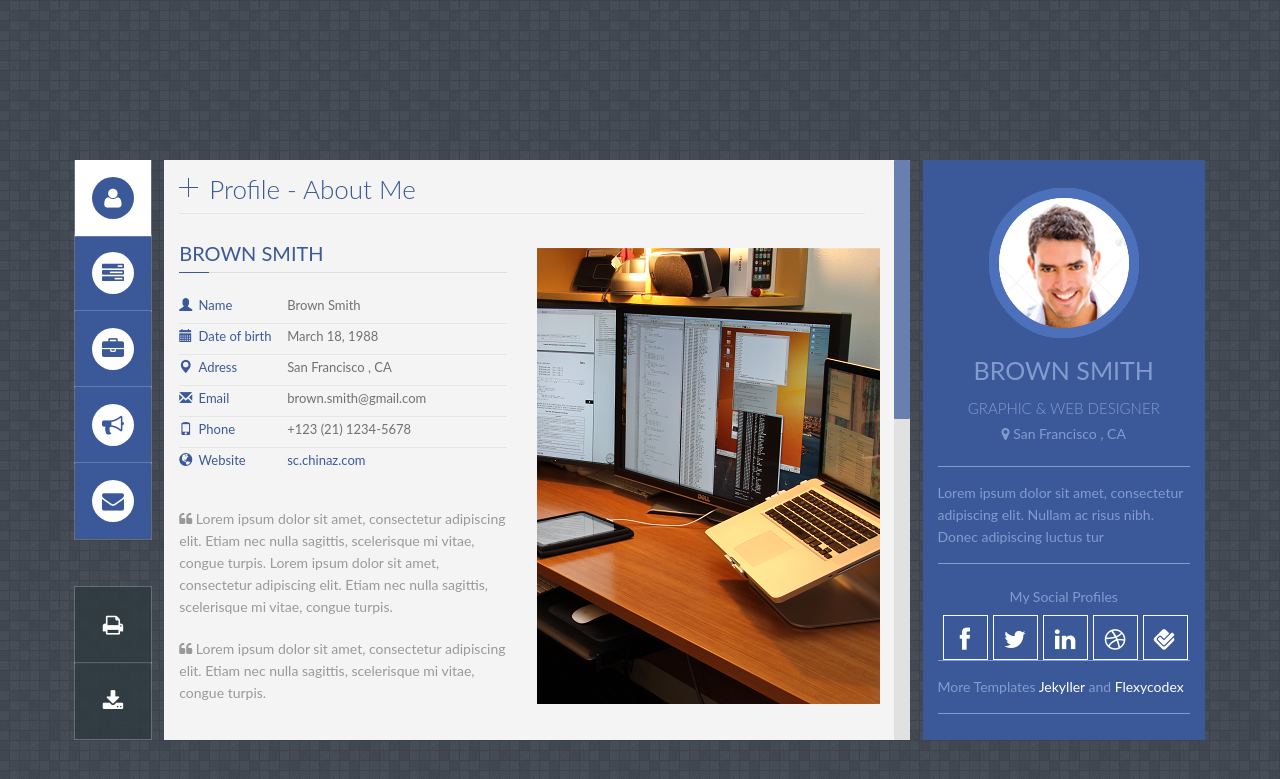
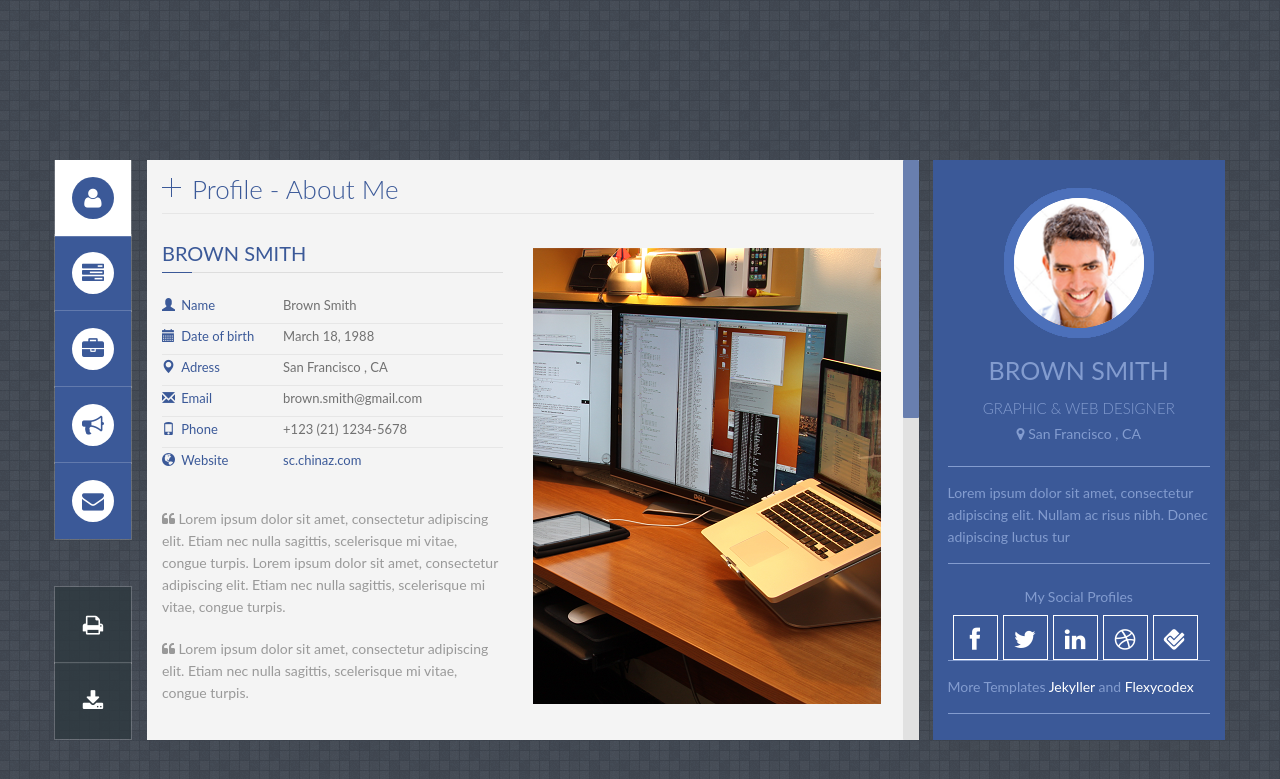
Before and after one commit to PrestonWang/PrestonWang.github.io, a Jekyll site: the page built from index.html, in a window 1280 px wide. Shown: the top 779 px of the page. Built offline with Jekyll 4.4.1, drawn with Linux system fonts in a browser that asks for light colours; some web fonts are replaced.

Commit message:
Update Main Page

```diff
--- a/assets/css/main.css
+++ b/assets/css/main.css
@@ -4,9 +4,10 @@
 ---------------------------------------------------*/
 
 @media (min-width: 1200px) {
-    .container {
+    /*.container {
         width: 1130px !important;
     }
+    */
 }
 
 #preloader {
```
Also changed, not shown: 1 other file.
